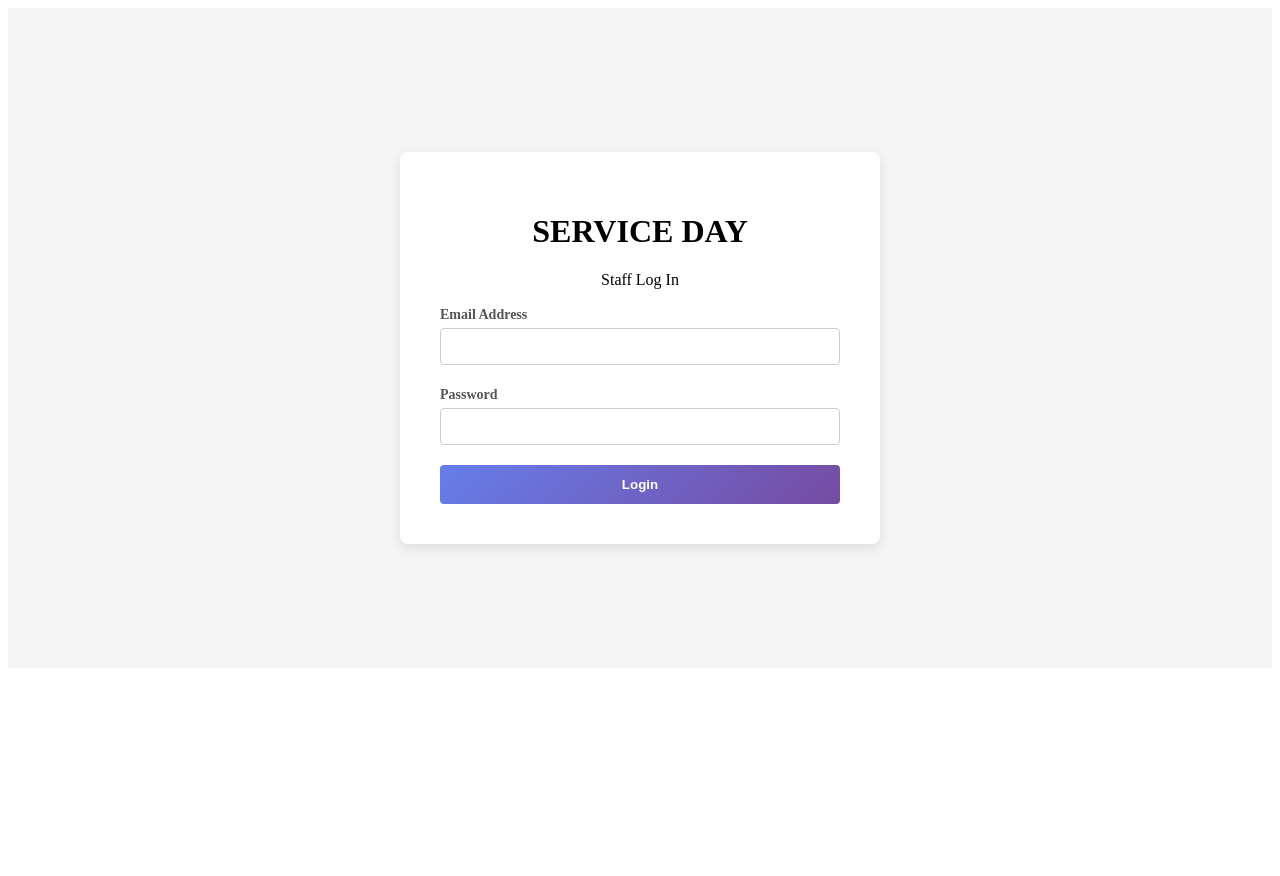
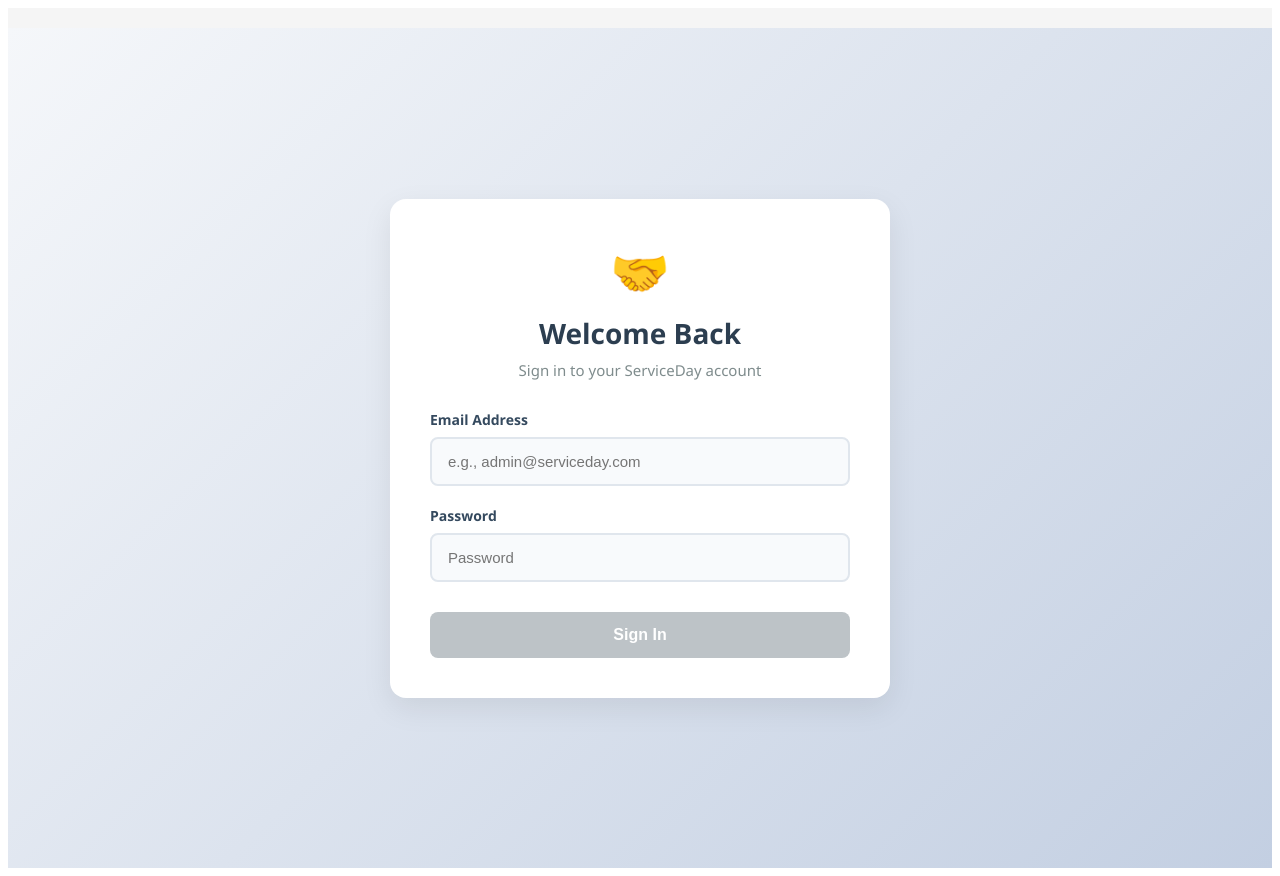
Before and after one commit to codewhat7/ServiceDay, an Angular app in the folder service-day-dashboard/: page /login in a window 1280 px wide. Before the commit the page ends 800 px from the top, so only its background shows below. Built offline with nearby package versions, Linux system fonts and the light colour scheme.

Commit message:
design log in interface

```diff
--- a/service-day-dashboard/src/app/login/login.component.css
+++ b/service-day-dashboard/src/app/login/login.component.css
@@ -1,10 +1,125 @@
-.login-container { display: flex; justify-content: center; align-items: center; height: 80vh; }
-.login-box { background: white; padding: 40px; border-radius: 8px; box-shadow: 0 4px 12px rgba(0,0,0,0.1); width: 100%; max-width: 400px; text-align: center; }
-.login-box h2 { margin-top: 0; color: #333; }
-.form-group { margin-bottom: 20px; text-align: left; }
-.form-group label { font-weight: bold; font-size: 14px; color: #555; }
-input { width: 100%; padding: 10px; margin-top: 5px; border: 1px solid #ccc; border-radius: 4px; box-sizing: border-box; }
-input:focus { outline: none; border-color: #667eea; }
-.btn-submit { width: 100%; padding: 12px; background: linear-gradient(135deg, #667eea 0%, #764ba2 100%); color: white; border: none; border-radius: 4px; font-weight: bold; cursor: pointer; transition: 0.3s; }
-.btn-submit:hover { transform: translateY(-2px); box-shadow: 0 4px 8px rgba(0,0,0,0.2); }
-.error { color: #dc3545; font-size: 14px; margin-bottom: 15px; font-weight: bold; }
+/* Full page background */
+.login-page {
+  min-height: 100vh;
+  display: flex;
+  align-items: center;
+  justify-content: center;
+  /* A beautiful soft blue/indigo gradient */
+  background: linear-gradient(135deg, #f5f7fa 0%, #c3cfe2 100%);
+  padding: 20px;
+  font-family: 'Segoe UI', Roboto, Helvetica, Arial, sans-serif;
+}
+
+/* The floating white card */
+.login-card {
+  background: #ffffff;
+  width: 100%;
+  max-width: 420px;
+  padding: 40px;
+  border-radius: 16px;
+  box-shadow: 0 10px 30px rgba(0, 0, 0, 0.08);
+  transition: transform 0.3s ease;
+}
+
+.login-card:hover {
+  transform: translateY(-5px);
+}
+
+/* Header styling */
+.login-header {
+  text-align: center;
+  margin-bottom: 30px;
+}
+
+.logo-icon {
+  font-size: 48px;
+  margin-bottom: 10px;
+}
+
+.login-header h1 {
+  margin: 0;
+  color: #2c3e50;
+  font-size: 28px;
+  font-weight: 700;
+}
+
+.login-header p {
+  color: #7f8c8d;
+  margin-top: 8px;
+  font-size: 15px;
+}
+
+/* Form styling */
+.form-group {
+  margin-bottom: 20px;
+}
+
+label {
+  display: block;
+  font-weight: 600;
+  color: #34495e;
+  margin-bottom: 8px;
+  font-size: 14px;
+}
+
+.form-control {
+  width: 100%;
+  padding: 14px 16px;
+  border: 2px solid #e0e6ed;
+  border-radius: 8px;
+  font-size: 15px;
+  color: #2c3e50;
+  background-color: #f8fafc;
+  transition: all 0.2s ease;
+  box-sizing: border-box;
+}
+
+/* Make it glow blue when the user clicks inside */
+.form-control:focus {
+  outline: none;
+  border-color: #3498db;
+  background-color: #ffffff;
+  box-shadow: 0 0 0 4px rgba(52, 152, 219, 0.1);
+}
+
+/* Error message box */
+.error-alert {
+  background-color: #fee2e2;
+  color: #b91c1c;
+  padding: 12px;
+  border-radius: 8px;
+  font-size: 14px;
+  margin-bottom: 20px;
+  text-align: center;
+  font-weight: 500;
+  border: 1px solid #fca5a5;
+}
+
+/* The Sign In Button */
+.btn-submit {
+  width: 100%;
+  padding: 14px;
+  background-color: #3498db;
+  color: white;
+  border: none;
+  border-radius: 8px;
+  font-size: 16px;
+  font-weight: bold;
+  cursor: pointer;
+  transition: background-color 0.2s, transform 0.1s;
+  margin-top: 10px;
+}
+
+.btn-submit:hover:not([disabled]) {
+  background-color: #2980b9;
+}
+
+.btn-submit:active:not([disabled]) {
+  transform: scale(0.98);
+}
+
+/* Faded out if the form is empty */
+.btn-submit[disabled] {
+  background-color: #bdc3c7;
+  cursor: not-allowed;
+}
--- a/service-day-dashboard/src/app/login/login.component.html
+++ b/service-day-dashboard/src/app/login/login.component.html
@@ -1,23 +1,55 @@
-<div class="login-container">
-  <div class="login-box">
-    <h1><b>SERVICE DAY</b></h1>
-    <p>Staff Log In</p>
+<main class="login-page">
+  <section class="login-card">
 
-    <form (ngSubmit)="onLogin()">
+    <header class="login-header">
+      <div class="logo-icon">🤝</div>
+      <h1>Welcome Back</h1>
+      <p>Sign in to your ServiceDay account</p>
+    </header>
+
+    <form (ngSubmit)="onLogin()" #loginForm="ngForm" class="login-form">
+
+      @if (errorMessage) {
+        <div class="error-alert">
+          ⚠ {{ errorMessage }}
+        </div>
+      }
+
       <div class="form-group">
-        <label>Email Address</label>
-        <input type="email" name="email" [(ngModel)]="email" required>
-      </div>
-      <div class="form-group">
-        <label>Password</label>
-        <input type="password" name="password" [(ngModel)]="password" required>
+        <label for="email">Email Address</label>
+        <div class="input-wrapper">
+          <input
+            type="email"
+            id="email"
+            name="email"
+            [(ngModel)]="email"
+            required
+            placeholder="e.g., admin@serviceday.com"
+            class="form-control">
+        </div>
       </div>
 
-      @if (errorMessage) {
-        <p class="error">{{ errorMessage }}</p>
-      }
+      <div class="form-group">
+        <label for="password">Password</label>
+        <div class="input-wrapper">
+          <input
+            type="password"
+            id="password"
+            name="password"
+            [(ngModel)]="password"
+            required
+            placeholder="Password"
+            class="form-control">
+        </div>
+      </div>
 
-      <button type="submit" class="btn-submit">Login</button>
+      <button
+        type="submit"
+        class="btn-submit"
+        [disabled]="!loginForm.valid">
+        Sign In
+      </button>
+
     </form>
-  </div>
-</div>
+  </section>
+</main>
```
